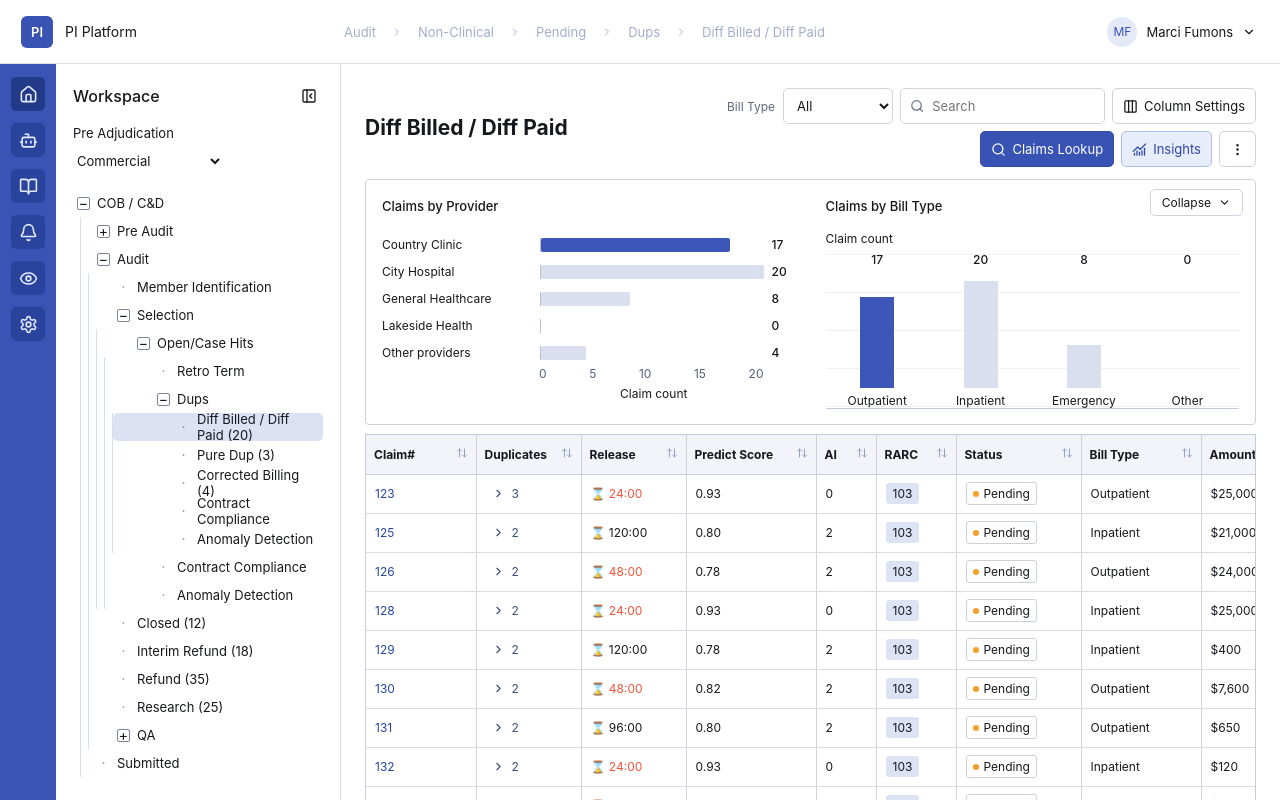
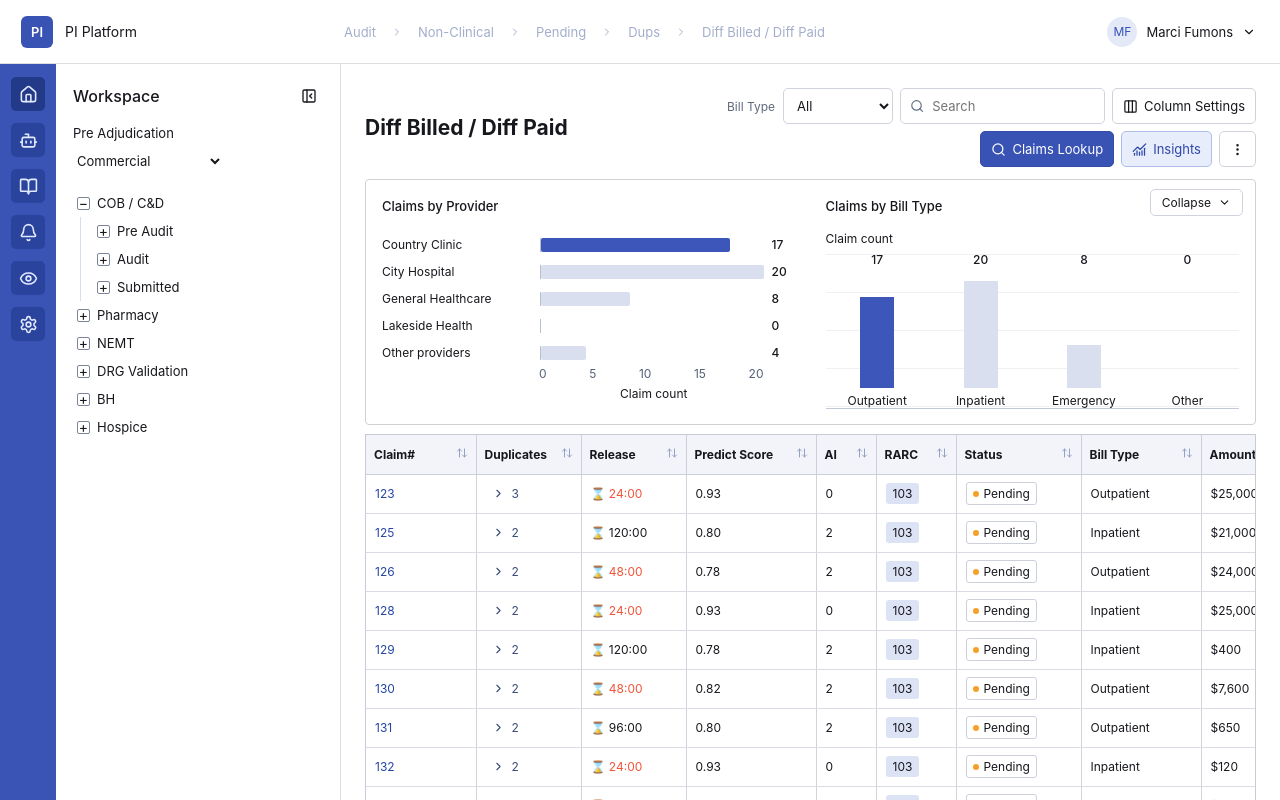
Before and after one commit to toolbugminus/pi-platform, a React (Vite) app: page / in a window 1280 px wide. Shown: the top 800 px of the page. Built offline with nearby package versions, Linux system fonts and the light colour scheme.

Commit message:
Complete workspace queue tree and isolate expansion states

```diff
--- a/src/App.jsx
+++ b/src/App.jsx
@@ -3,13 +3,99 @@ import React,{useEffect,useMemo,useState} from 'react';
 import{Home,Bot,BookOpen,Bell,Eye,Settings,ChevronDown,ChevronRight,PanelLeftClose,PanelLeftOpen,Search,Columns3,ChartNoAxesCombined,MoreVertical,ArrowUpDown,FileText,Plus,X,ArrowLeft,ArrowRight,Send,FileSearch,Download,CheckCircle2}from'lucide-react';
 import{categories,statuses,label,money,seed,matches,cols,initial}from'./data';
 const STORE='pi-platform-state-v1';
-function load(){try{let v=JSON.parse(localStorage.getItem(STORE));return v&&Array.isArray(v.claims)?{...initial(),...v}:initial()}catch{return initial()}}
-const tree=[{name:'COB / C&D',items:[{name:'Pre Audit',items:[{name:'Selection'},{name:'Open/Case Hits'}]},{name:'Audit',items:[{name:'Member Identification'},{name:'Selection',items:[{name:'Open/Case Hits',items:[{name:'Retro Term'},{name:'Dups',items:categories.map((name,i)=>({name,count:[20,3,4,0,0][i]}))},{name:'Contract Compliance'},{name:'Anomaly Detection'}]}]},{name:'Closed',count:12},{name:'Interim Refund',count:18},{name:'Refund',count:35},{name:'Research',count:25},{name:'QA',items:['Quality Assurance','QA Pending','QA Resubmit','QA Research','QA Denied','QA Approved','QA Denied-Closed'].map(name=>({name}))}]},{name:'Submitted'}]},...['Pharmacy','NEMT','DRG Validation','BH','Hospice'].map(name=>({name,items:[{name:'Pre Audit'},{name:'Audit'},{name:'Submitted'}]}))];
+function load(){
+  try{
+    const v=JSON.parse(localStorage.getItem(STORE));
+    if(!v||!Array.isArray(v.claims))return initial();
+    // Migrate the earlier name-based expansion state to unique node paths.
+    if(Array.isArray(v.expanded)&&v.expanded.every(x=>!x.includes(' > '))){
+      const paths=[];
+      const visit=(nodes,parent='')=>nodes.forEach(n=>{
+        const path=parent?parent+' > '+n.name:n.name;
+        if(v.expanded.includes(n.name)&&n.items?.length)paths.push(path);
+        if(n.items)visit(n.items,path);
+      });
+      visit(tree);
+      v.expanded=paths;
+    }
+    return {...initial(),...v};
+  }catch{return initial()}
+}
+const tree=[
+  {name:'COB / C&D',items:[
+    {name:'Pre Audit',items:[{name:'Selection'},{name:'Open/Case Hits'}]},
+    {name:'Audit',items:[
+      {name:'Member Identification'},
+      {name:'Selection',items:[
+        {name:'Open/Case Hits',items:[
+          {name:'Retro Term'},
+          {name:'Dups',items:categories.slice(0,3).map(name=>({name,count:{'Pure Dup':3,'Diff Billed / Diff Paid':20,'Corrected Billing':4}[name]}))},
+          {name:'Contract Compliance'},
+          {name:'Anomaly Detection'}
+        ]},
+        {name:'Closed',count:12},
+        {name:'Interim Refund',count:18},
+        {name:'Refund',count:35},
+        {name:'Research',count:25,items:[{name:'Awaiting - Selection',count:6},{name:'Pending - Selection',count:5}]}
+      ]},
+      {name:'QA',items:[
+        {name:'Quality Assurance',items:[
+          {name:'QA Pending',count:15},{name:'QA Resubmit',count:10},
+          {name:'QA Research',count:16},{name:'QA Denied',count:8},
+          {name:'QA Approved',count:15},{name:'QA Denied-Closed',count:19},
+          {name:'QA Research-Closed',count:20}
+        ]}
+      ]}
+    ]},
+    {name:'Submitted',items:[
+      {name:'Payer',items:[
+        {name:'WIP',items:[
+          {name:'APA',count:15},
+          {name:'DREQ 1 Resubmit',count:5},
+          {name:'DREQ 2 Resubmit',count:8},
+          {name:'Alivia Research Resubmit',count:10},
+          {name:'Selection File',items:[
+            {name:'Research-Selection',count:8},
+            {name:'Rebutted-Selection',count:3},
+            {name:'Authorized-Selection',count:5}
+          ]},
+          {name:'Sign Off',items:[
+            {name:'Awaiting - Sign Off',count:8},
+            {name:'Pending - Sign Off',count:4},
+            {name:'Rebutted - Sign Off',count:4},
+            {name:'Sent - Sign Off',count:6},
+            {name:'Authorized - Sign Off',count:6},
+            {name:'Awaiting - Sign Off 2',count:6},
+            {name:'Pending - Sign Off 2',count:4},
+            {name:'Rebutted - Sign Off 2'}
+          ]}
+        ]},
+        {name:'Denial Mgmt'},
+        {name:'Research'}
+      ]}
+    ]}
+  ]},
+  ...['Pharmacy','NEMT','DRG Validation','BH','Hospice'].map(name=>({name,items:[{name:'Pre Audit'},{name:'Audit'},{name:'Submitted'}]}))
+];
 const tabs=['AI Audit Overview','Claim Review','Supporting Documents','Review History'];
 const groups=['Claim Details','Payment','Member','Provider','DOS','UB-HCFA','DX','Supporting Documents','Case Hits','Related Encounters','DRG'];
 function Btn({children,onClick,Icon,primary=false,disabled=false,active=false}){return <button disabled={disabled} className={'button'+(primary?' primary':'')+(active?' selected-control':'')} onClick={onClick}>{Icon&&<Icon size={15}/>} {children}</button>}
 function Chip({status}){return <span className="chip"><i/>{label(status)}</span>}
-function Nodes({nodes,depth=0,s,change,nav}){return nodes.map((n,i)=>{const expandable=!!n.items?.length,isOpen=s.expanded.includes(n.name);return <React.Fragment key={n.name+i+depth}><div className={'node'+(s.queue===n.name?' active':'')} style={{paddingLeft:4+depth*12}}><button className={'tiny'+(!expandable?' blank':'')} disabled={!expandable} onClick={()=>change({expanded:isOpen?s.expanded.filter(x=>x!==n.name):[...s.expanded,n.name]})}>{expandable?(isOpen?'−':'+'):'·'}</button><button className="node-label" onClick={()=>{if(expandable&&!isOpen)change({expanded:[...s.expanded,n.name]});nav(n.name)}}>{n.name}{n.count?' ('+n.count+')':''}</button></div>{expandable&&isOpen&&<div className="branch"><Nodes nodes={n.items} depth={depth+1} s={s} change={change} nav={nav}/></div>}</React.Fragment>})}
+function Nodes({nodes,depth=0,parentPath='',s,change,nav}){
+  return nodes.map((n,i)=>{
+    const path=parentPath?parentPath+' > '+n.name:n.name;
+    const expandable=!!n.items?.length;
+    const isOpen=s.expanded.includes(path);
+    const toggle=()=>change({expanded:isOpen?s.expanded.filter(x=>x!==path):[...s.expanded,path]});
+    return <React.Fragment key={path+i}>
+      <div className={'node'+(s.queue===n.name?' active':'')} style={{paddingLeft:4+depth*12}}>
+        {expandable?<button type="button" className={'tiny '+(isOpen?'open':'closed')} aria-label={(isOpen?'Collapse ':'Expand ')+n.name} aria-expanded={isOpen} onClick={toggle}>{isOpen?'−':'+'}</button>:<span className="tiny blank" aria-hidden="true"/>}
+        <button type="button" className="node-label" onClick={()=>{if(expandable&&!isOpen)change({expanded:[...s.expanded,path]});nav(n.name)}}>{n.name}{n.count!=null?' ('+n.count+')':''}</button>
+      </div>
+      {expandable&&isOpen&&<div className="branch"><Nodes nodes={n.items} depth={depth+1} parentPath={path} s={s} change={change} nav={nav}/></div>}
+    </React.Fragment>;
+  });
+}
 function Analytics({data,open,toggle}){const providers=['Country Clinic','City Hospital','General Healthcare','Lakeside Health','Other providers'],pc=providers.map((n,i)=>i===4?4:data.filter(c=>c.provider===n).length),types=['Outpatient','Inpatient','Emergency','Other'],tc=types.map(n=>data.filter(c=>c.type===n).length),max=Math.max(16,...pc),tm=Math.max(25,...tc);return <section className="analytics"><button className="collapse" onClick={toggle}>{open?'Collapse':'Expand'} <ChevronDown size={13}/></button>{open&&<div className="charts"><div><h4>Claims by Provider</h4><div className="bars">{providers.map((n,i)=><div className="bar-row" key={n}><span>{n}</span><div className="bar-track"><i className={i===0?'strong':''} style={{width:(pc[i]/max*100)+'%'}}/></div><b>{pc[i]}</b></div>)}</div><div className="axis"><span>0</span><span>{Math.round(max/4)}</span><span>{Math.round(max/2)}</span><span>{Math.round(max*3/4)}</span><span>{max}</span></div><div className="axis-caption">Claim count</div></div><div><h4>Claims by Bill Type</h4><small>Claim count</small><div className="columns">{types.map((n,i)=><div className="column" key={n}><div className="column-space"><b>{tc[i]}</b><i className={i===0?'strong':''} style={{height:(tc[i]/tm*100)+'%'}}/></div><span>{n}</span></div>)}</div></div></div>}</section>}
 function Popup({title,onClose,children,actions}){return <div className="overlay" onMouseDown={e=>e.target===e.currentTarget&&onClose()}><div className="popup" role="dialog" aria-label={title}><header><h3>{title}</h3><button onClick={onClose}><X size={18}/></button></header><section>{children}</section>{actions&&<footer>{actions}</footer>}</div></div>}
 function download(name,text){const u=URL.createObjectURL(new Blob([text],{type:'text/plain'}));const a=document.createElement('a');a.href=u;a.download=name;a.click();setTimeout(()=>URL.revokeObjectURL(u),1000)}
```
